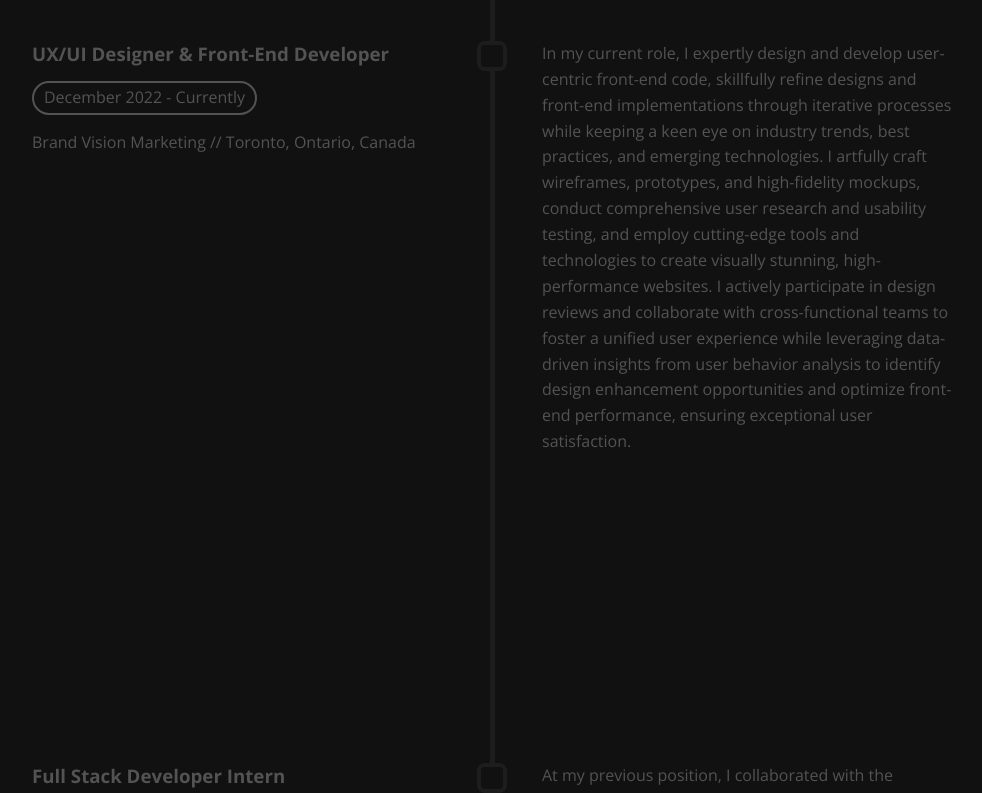
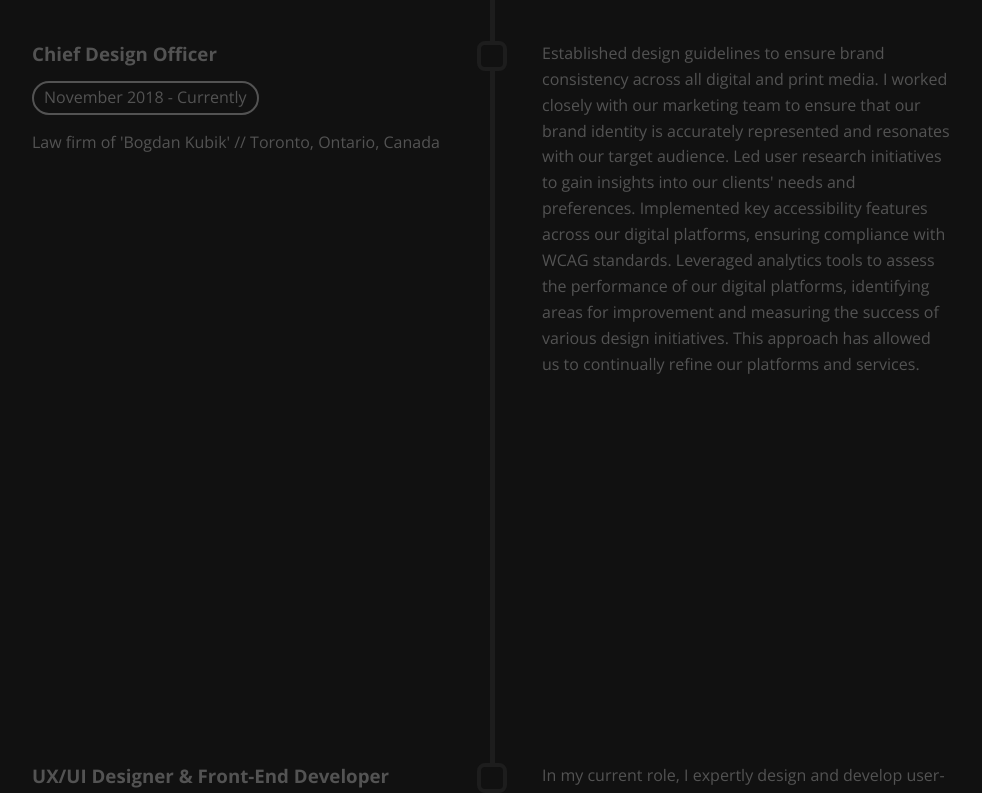
Before and after one commit to mr-nazarii/myweb, a Next.js app: page / in a window 1280 px wide. Shown: the part 3540-4333 px from the top of the page, without its empty margins (148-1130 px from the left). Built offline with nearby package versions, Linux system fonts and the light colour scheme.

Commit message:
Update Info

```diff
--- a/experianceData.ts
+++ b/experianceData.ts
@@ -1,4 +1,16 @@
 export const getExperianceData = () => [
+  {
+    company: "Law firm of 'Bogdan Kubik'",
+    position: "Chief Design Officer",
+    employmentPeriod: {
+      start: new Date(2018, 10, 1),
+      end: new Date(new Date().getFullYear(), new Date().getMonth(), 1),
+    },
+    location: "Toronto, Ontario, Canada",
+    responsibilities: [
+      "Established design guidelines to ensure brand consistency across all digital and print media. I worked closely with our marketing team to ensure that our brand identity is accurately represented and resonates with our target audience. Led user research initiatives to gain insights into our clients' needs and preferences. Implemented key accessibility features across our digital platforms, ensuring compliance with WCAG standards. Leveraged analytics tools to assess the performance of our digital platforms, identifying areas for improvement and measuring the success of various design initiatives. This approach has allowed us to continually refine our platforms and services.",
+    ],
+  },
   {
     company: "Brand Vision Marketing",
     position: "UX/UI Designer & Front-End Developer",
@@ -13,10 +25,10 @@ export const getExperianceData = () => [
   },
   {
     company: "Unicorn",
-    position: "Full Stack Developer Intern",
+    position: "Full Stack Developer",
     employmentPeriod: {
       start: new Date(2022, 1, 1),
-      end: new Date(2022, 2, 1),
+      end: new Date(2022, 11, 1),
     },
     location: "Frankfurt, Hesse, Germany",
     responsibilities: [
@@ -27,12 +39,36 @@ export const getExperianceData = () => [
     company: "DAN-IT Education",
     position: "Full-Stack Development Student",
     employmentPeriod: {
-      start: new Date(2020, 8, 1),
-      end: new Date(2023, 1, 1),
+      start: new Date(2020, 7, 1),
+      end: new Date(2023, 0, 1),
     },
     location: "Toronto, Ontario, Canada",
     responsibilities: [
       "During my studies, I honed my JavaScript, CSS, and HTML skills and integrated UX/UI principles to develop dynamic, user-centric websites and React.js applications. I utilized Node.js for back-end development, ensuring seamless connectivity for front-end interfaces. I became proficient in CI/CD systems, Git operations, and automated Jest testing, facilitating high code quality and dependable deployments. My education provided a collaborative environment where I applied problem-solving skills to complex system issues, effectively enhancing system efficiency and user experience.",
     ],
   },
+  {
+    company: "Utex Ukraine LLC",
+    position: "UX/UI Designer",
+    employmentPeriod: {
+      start: new Date(2017, 0, 1),
+      end: new Date(2018, 10, 1),
+    },
+    location: "Kyiv, Ukraine",
+    responsibilities: [
+      "Took charge of the UX/UI design for a significant new product, starting from initial wireframes and prototypes, through to the final UI design. The product was well-received by users and stakeholders alike, contributing to a successful launch. Conducted user interviews and usability testing sessions for various products, providing valuable insights that informed design improvements. The enhancements improved the overall user experience and increased user engagement. Fostered a productive working relationship with the development team, ensuring smooth handoffs and effective implementation of designs. This cross-functional collaboration led to fewer revisions and a faster product development cycle.",
+    ],
+  },
+  {
+    company: "Utex Ukraine LLC",
+    position: "Junior UX/UI Designer",
+    employmentPeriod: {
+      start: new Date(2015, 2, 1),
+      end: new Date(2017, 0, 1),
+    },
+    location: "Kyiv, Ukraine",
+    responsibilities: [
+      "Collaborated with the senior UX/UI Designers and Product Managers to understand project specifications and user requirements, particularly as they related to cable manufacturing and fiber optic technologies. Assisted in designing and prototyping the user interface for the company's internal systems and software, focusing on ease-of-use, efficiency, and error reduction. Helped design UX/UI for applications used by the production line operators, improving their efficiency and reducing potential for errors. Participated in the creation of user personas and user journeys, specifically considering the unique needs and characteristics of users in the cable manufacturing industry.",
+    ],
+  },
 ];
```
